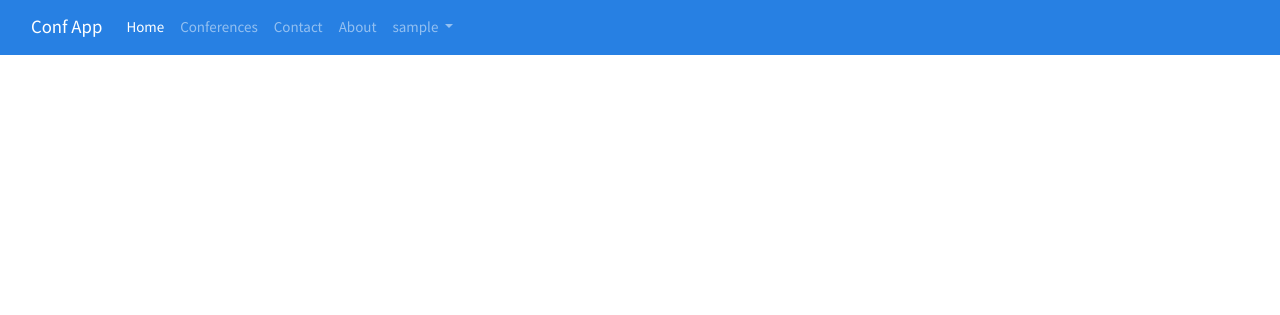
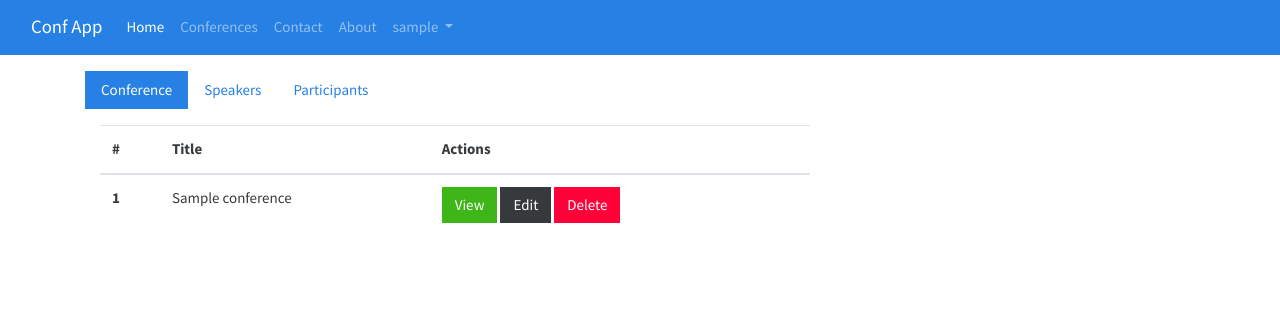
Before and after one commit to iPelino/conference_django, a Django app: page /manage/ in a window 1280 px wide. Shown: the top 315 px of the page. Run offline with Django 4.2, Linux system fonts and the light colour scheme; a user stored in the database is signed in; tables that the repository leaves empty hold one stand-in row (values such as "Sample post"); some libraries are stand-ins or nearby versions.

Commit message:
add manage

```diff
--- a/conference/urls.py
+++ b/conference/urls.py
@@ -7,6 +7,7 @@ urlpatterns = [
     # localhost:8000/conference/software-development
     path('<int:id>', views.conference_detail, name="conference-detail"),
     path('<int:id>/register', views.conference_registration, name="conf-register"),
+    path('<int:id>/edit', views.conference_edit, name="conference-update"),
     # localhost:8000/conference/software-development/register
     # path('<slug:name>/register', views.conference_registration),
     # path('<int:year>', views.yearly_conferences)
--- a/core/views.py
+++ b/core/views.py
@@ -1,5 +1,8 @@
+from django.contrib.auth.decorators import login_required
 from django.shortcuts import render
 from django.http import HttpResponse
+
+from conference.models import Conference
 
 
 def home(request):
@@ -10,5 +13,7 @@ def contact(request):
     return render(request, 'core/contact.html')
 
 
+@login_required(login_url='home')
 def manage(request):
-    return render(request, 'core/manage.html')
+    confs = Conference.objects.all()
+    return render(request, 'core/manage.html', {'confs': confs})
--- a/templates/core/manage.html
+++ b/templates/core/manage.html
@@ -2,6 +2,50 @@
 
 {% block content %}
     <div class="container">
+{# Nav Pills#}
+        <div class="mt-3">
+            <ul class="nav nav-pills">
+              <li class="nav-item">
+                <a class="nav-link active" aria-current="page" href="#">Conference</a>
+              </li>
+              <li class="nav-item">
+                <a class="nav-link" href="#">Speakers</a>
+              </li>
+              <li class="nav-item">
+                <a class="nav-link ">Participants</a>
+              </li>
+            </ul>
+        </div>
+{# Table #}
+        <div class="col-8">
+
+
+        <table class="table mt-3">
+          <thead>
+            <tr>
+              <th scope="col">#</th>
+              <th scope="col">Title</th>
+              <th scope="col" >Actions</th>
+            </tr>
+          </thead>
+          <tbody>
+          {% for conf in confs %}
+            <tr>
+              <th scope="row">{{ conf.id }}</th>
+              <td>{{ conf.title }}</td>
+              <td>
+                  <a href="{% url 'conference-detail' conf.id %}" class="btn btn-success">View</a>
+                  <a href="{% url 'conference-update' conf.id %}" class="btn btn-secondary">Edit</a>
+                  <a href="#" class="btn btn-danger">Delete</a>
+              </td>
+            </tr>
+          {% endfor %}
+
+
+
+          </tbody>
+        </table>
+    </div>
 
     </div>
 {% endblock %}
```
Also changed, not shown: conference/views.py (+12 -0 lines), templates/conference/edit_conference.html (added, +22 -0 lines).
